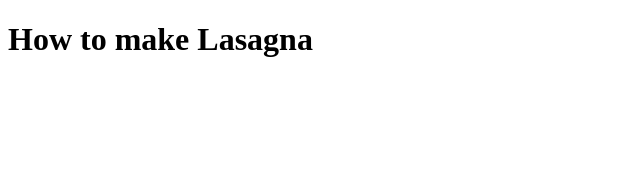
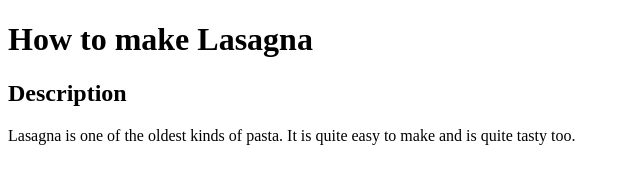
Before and after one commit to Uncle-Kash/Odin-Recipe, a plain HTML site: page recipes/lasagna.html in a window 1280 px wide. Shown: the whole page, without its empty margins (0-640 px from the left). Drawn offline with Linux system fonts and the light colour scheme.

Commit message:
Add lasagna picture and description

```diff
--- a/recipes/lasagna.html
+++ b/recipes/lasagna.html
@@ -8,5 +8,8 @@
 </head>
 <body>
    <h1>How to make Lasagna</h1>
+   <h2>Description</h2>
+   <p>Lasagna is one of the oldest kinds of pasta. It is quite easy to make and is quite tasty too. </p>
+
 </body>
 </html>
```
Also changed, not shown: images/lasagna.webp (added).
